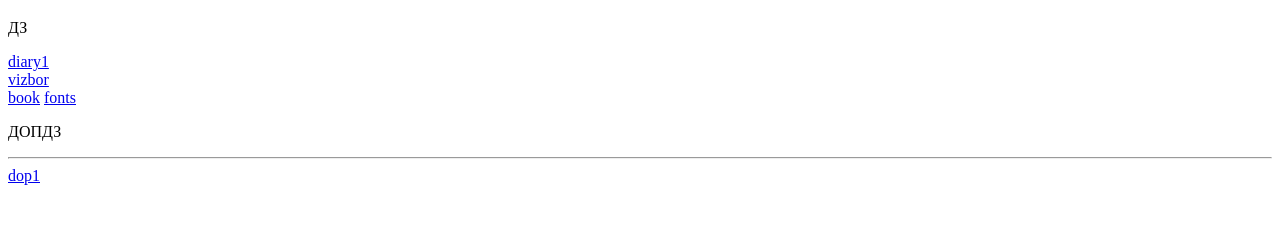
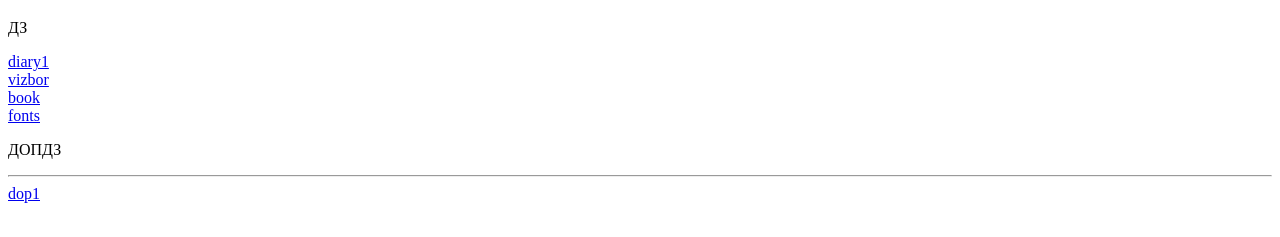
Before and after one commit to mathusalixxx/VladislavPavlovskiy, a plain HTML site: page index.html in a window 1280 px wide. Shown: the part 61-298 px from the top of the page. Drawn offline with Linux system fonts and the light colour scheme.

Commit message:
13131313131313

```diff
--- a/index.html
+++ b/index.html
@@ -11,7 +11,7 @@
     <p>ДЗ</p>
     <a href="home/01_HTML/base/index1.html">diary1</a> <br />
     <a href="home/01_HTML/base/vizbor.html">vizbor</a><br />
-    <a href="home/01_HTML/base/book.html">book</a>
+    <a href="home/01_HTML/base/book.html">book</a><br />
     <a href="home/01_HTML/base/fonts.html">fonts</a><br />
     <p>ДОПДЗ</p>
     <hr />
```
